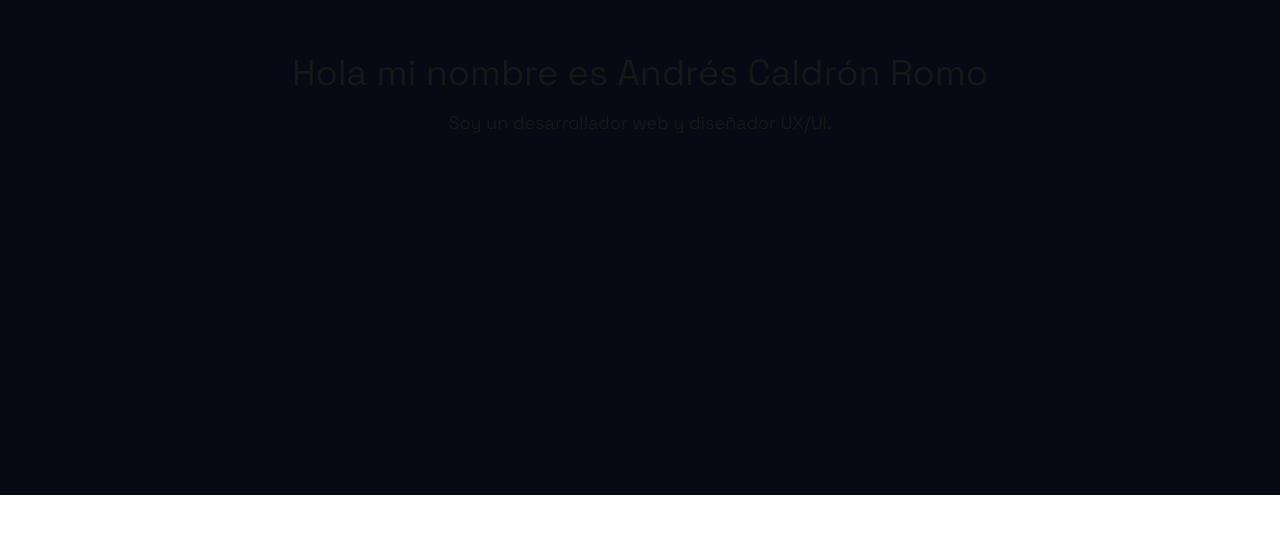
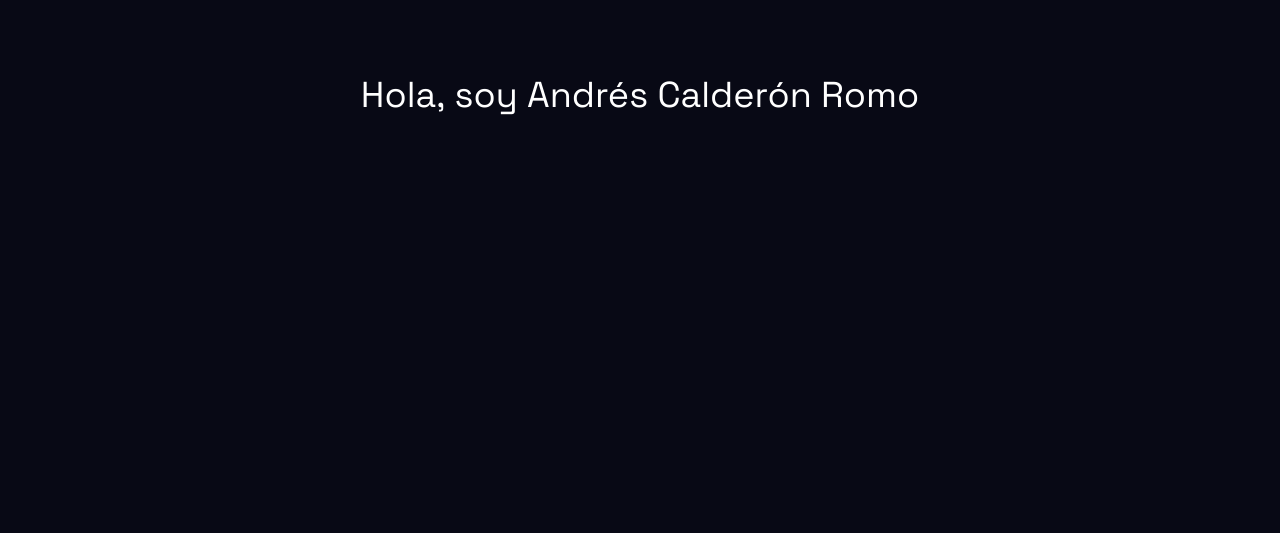
Before and after one commit to AndresCRomo/Portfolio, a Next.js app: page / in a window 1280 px wide. Shown: the part 305-838 px from the top of the page. Before the commit the page ends 800 px from the top, so only its background shows below. Built offline with nearby package versions, Linux system fonts and the light colour scheme.

Commit message:
Inicio de portafolio , hasta ahora presento con mi nombre y mi oficio , usando scroll trigger y split text

```diff
--- a/src/app/page.js
+++ b/src/app/page.js
@@ -1,21 +1,39 @@
 "use client";
-import { use, useEffect } from "react";
+
+import { useEffect, useRef } from "react";
 import { gsap } from "gsap";
 import SplitText from "gsap/SplitText";
+import { ScrollTrigger } from "gsap/ScrollTrigger";
+import { ScrollSmoother } from "gsap/all";
 import { Space_Grotesk } from "next/font/google";
-
 
 const spaceGrotesk = Space_Grotesk({
   subsets: ["latin"],
-  weight: ["400", "700"], // Puedes incluir más si necesitas
+  weight: ["400", "700"],
 });
 
 export default function Home() {
+  const smootherRef = useRef(null);
+
   useEffect(() => {
     if (typeof window !== "undefined") {
-      gsap.registerPlugin(SplitText);
+      gsap.registerPlugin(ScrollTrigger, SplitText, ScrollSmoother);
 
-      const split = new SplitText(".split", { type: "words", mask: "lines", linesClass: "line"});
+      if (!smootherRef.current) {
+        smootherRef.current = ScrollSmoother.create({
+          wrapper: "#smooth-wrapper",
+          content: "#smooth-content",
+          smooth: 1.5,
+          effects: true,
+        });
+      }
+
+      const split = new SplitText(".split", {
+        type: "words",
+        mask: "lines",
+        linesClass: "line",
+      });
+
       gsap.from(split.words, {
         opacity: 0,
         yPercent: 100,
@@ -23,23 +41,52 @@ export default function Home() {
         duration: 0.6,
       });
 
+      const tl = gsap.timeline({
+        scrollTrigger: {
+          trigger: ".mask",
+          start: "top top",
+          end: "bottom top",
+          scrub: true,
+          pin: true,
+        },
+      });
 
-
+      tl.to(".text-1", {
+        yPercent: -100,
+        opacity: 0,
+        duration: 1,
+      }).to(
+        ".text-2",
+        {
+          yPercent: -100,
+          opacity: 1,
+          duration: 1,
+        },
+        "<"
+      );
     }
   }, []);
 
   return (
-    <div className=" flex flex-col items-center justify-center min-h-screen bg-[#080915]">
-      <section className="w-full flex items-center justify-center text-center">
-        <h1 className={`${spaceGrotesk.className} split text-4xl`}>
-          Hola mi nombre es Andrés Caldrón Romo
-        </h1>
-      </section>
-      <section>
-        <p className={`${spaceGrotesk.className} text-lg mt-4`}>
-          Soy un desarrollador web y diseñador UX/UI.
-        </p>
-      </section>
+    <div id="smooth-wrapper" className="bg-[#080915]">
+      <div id="smooth-content">
+        <section className="mask w-full h-screen flex items-center justify-center text-center relative overflow-hidden">
+          <h1
+            className={`${spaceGrotesk.className} split text-4xl text-white text-1`}
+          >
+            Hola, soy Andrés Calderón Romo
+          </h1>
+          <h1
+            className={`${spaceGrotesk.className} split text-4xl text-white text-2 absolute top-1/2 left-1/2 -translate-x-1/2 translate-y-1/2 opacity-0`}
+          >
+            Soy un Desarrollador web y diseñador UX/UI.
+          </h1>
+        </section>
+
+        <section className="h-[200vh] flex items-center justify-center text-white text-3xl">
+          Aquí empieza tu portafolio...
+        </section>
+      </div>
     </div>
   );
 }
```
